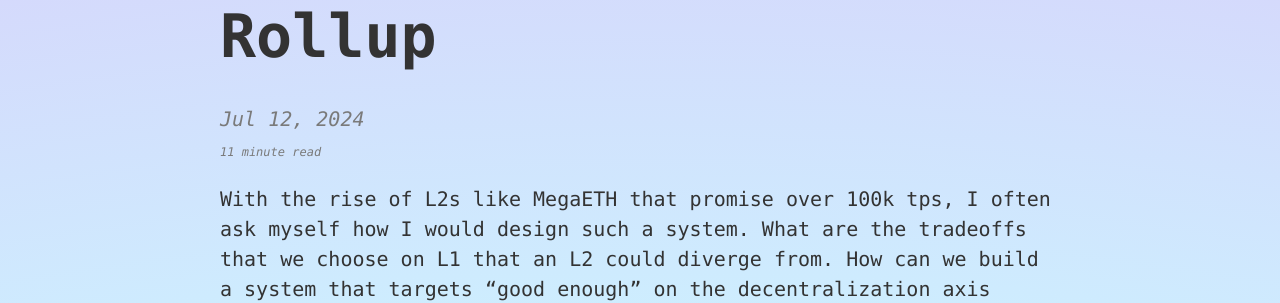
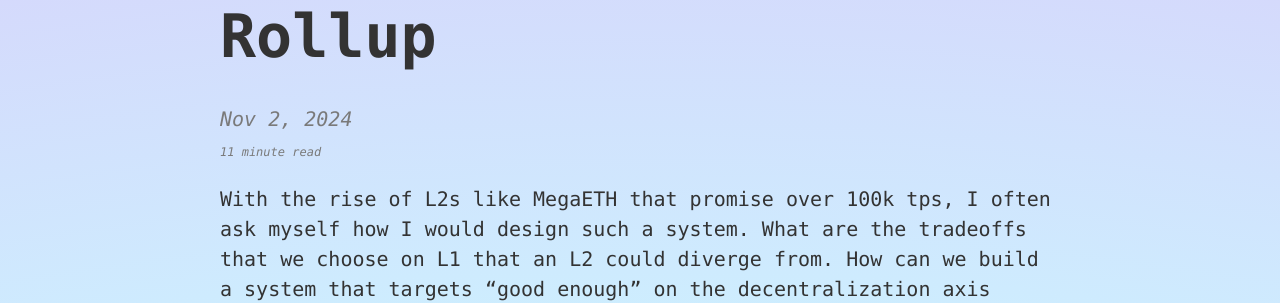
Before and after one commit to MariusVanDerWijden/MariusVanDerWijden.github.io, a Jekyll site: the page built from _posts/2024-10-19-L2s.md, in a window 1280 px wide and 900 px high. Shown: the part 318-621 px from the top of the window. Built offline with Jekyll 4.4.1, drawn with Linux system fonts in a browser that asks for light colours.

Commit message:
_posts: update date§

```diff
--- a/_posts/2024-10-19-L2s.md
+++ b/_posts/2024-10-19-L2s.md
@@ -1,7 +1,7 @@
 ---
 layout:        post
 title:         Building the ultimate (EVM-semi compatible) Rollup
-date:          2024-07-12 17:00:00
+date:          2024-11-02 17:00:00
 summary:       This post should act as a creative writing outlet for my thoughts on how to build the ultimate L2, which parts of L1 to keep and which to remove or change to arrive at a very performant L2.
 categories:    blog
 tags:          ethereum L2 rollup EVM
```
